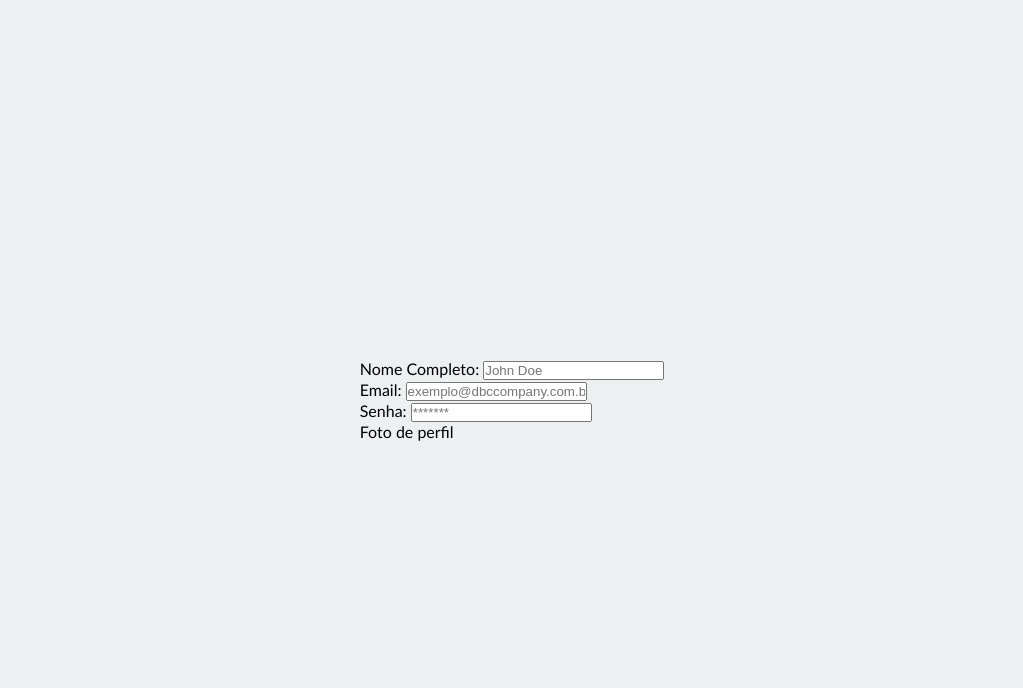
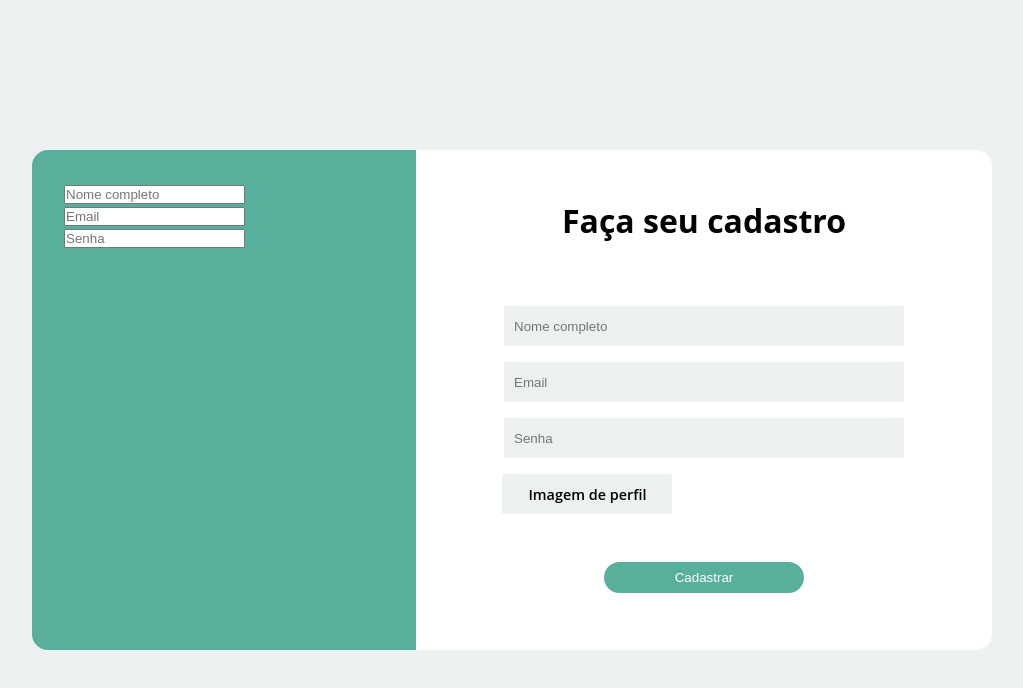
Before and after one commit to vtrajanodev/feedbackscontinuosfront, a React (Create React App) app: page /cadastro-usuario in a window 1280 px wide. Shown: the top 688 px of the page, without its empty margins (128-1151 px from the left). Built offline with nearby package versions, Linux system fonts and the light colour scheme.

Commit message:
Criação: Side cadastro - tela cadastro

```diff
--- a/src/global.css
+++ b/src/global.css
@@ -1,6 +1,9 @@
 
 :root {
   font-size: 16px;
+  --light-green: #58af9b;
+  --light-gray: #7f8c8d;
+  --white: #fff;
 }
 
 * {
@@ -13,10 +16,14 @@ li {
   list-style-type: none;
 }
 
+input[type='file'] {
+  display: none;
+}
+
 a {
   text-decoration: none;
 }
 
 body {
-  font-family: 'Trebuchet MS', 'Lucida Sans Unicode', 'Lucida Grande', 'Lucida Sans', Arial, sans-serif;
+  font-family: 'Open Sans', 'Helvetica Neue', sans-serif;
 }
--- a/src/pages/RegisterUser/RegisterUser.jsx
+++ b/src/pages/RegisterUser/RegisterUser.jsx
@@ -1,5 +1,7 @@
 import { Field, Form, Formik } from 'formik';
 import styles from './registerUser.module.css';
+
+
 
 export const RegisterUser = () => {
   return (
@@ -17,25 +19,46 @@ export const RegisterUser = () => {
       >
         {props => (
           <Form>
+            <div className={styles.content}>
+              <div className={styles.signIn}>
                 <div>
-              <div>
-                <label htmlFor="name">Nome Completo: </label>
-                <Field id="name" name="name" placeholder="John Doe" />
+                  <Field id="name" name="name" placeholder="Nome completo" />
                 </div>
 
                 <div>
-                <label htmlFor="email">Email: </label>
-                <Field id="email" name="email" placeholder="exemplo@dbccompany.com.br" />
+                  <Field id="email" name="email" placeholder="Email" />
                 </div>
 
                 <div>
-                <label htmlFor="password">Senha: </label>
-                <Field id="password" name="password" placeholder="*******" />
+                  <Field id="password" name="password" placeholder="Senha" />
                 </div>
 
                 <div>
-                <label htmlFor="picture">Foto de perfil </label>
-                {/* <Field as="file" id="picture" name="picture" placeholder="email@exemplo.com" /> */}
+                  <Field type="file" id="picture" name="picture" placeholder="email@exemplo.com" />
+                </div>
+              </div>
+
+              <div className={styles.registerForm}>
+                <h1>Faça seu cadastro</h1>
+                <div>
+                  <Field id="name" name="name" placeholder="Nome completo" />
+                </div>
+
+                <div>
+                  <Field id="email" name="email" placeholder="Email" />
+                </div>
+
+                <div>
+                  <Field id="password" name="password" placeholder="Senha" />
+                </div>
+
+                <div className={styles.fileLabel}>
+                  <label htmlFor="picture">Imagem de perfil</label>
+                  <Field type="file" id="picture" name="picture" placeholder="email@exemplo.com" />
+                </div>
+                <div className={styles.buttonSubmit}>
+                  <button>Cadastrar</button>
+                </div>
               </div>
             </div>
           </Form>
--- a/src/pages/RegisterUser/registerUser.module.css
+++ b/src/pages/RegisterUser/registerUser.module.css
@@ -5,3 +5,95 @@
   height: 100vh;
   background-color: #ecf0f1;
 }
+
+.content {
+  width: 960px;
+  height: 500px;
+  display: flex;
+  justify-content: space-between;
+  align-items: center;
+  justify-content: center;
+  border-radius: 1rem;
+}
+
+.signIn {
+  width: 40%;
+  background-color: var(--light-green);
+  padding: 2rem;
+  border-radius: 1rem 0 0 1rem;
+  height: 100%;
+  display: flex;
+  flex-direction: column;
+}
+
+.registerForm {
+  width: 60%;
+  background-color: var(--white);
+  padding: 2rem;
+  border-radius: 0 1rem 1rem 0;
+  height: 100%;
+  display: flex;
+  flex-direction: column;
+  align-items: center;
+  justify-content: center;
+}
+
+
+.registerForm h1 {
+  text-align: center;
+  margin-bottom: 1rem;
+}
+
+.registerForm div {
+  margin: .5rem auto;
+}
+
+.registerForm input {
+  width: 400px;
+  height: 40px;
+  border: none;
+  background-color:  #ecf0f1;
+  padding-left: 10px;
+  margin: 0 auto;
+}
+
+.registerForm div:nth-child(5) {
+  margin-left: 3.4rem;
+}
+
+.registerForm div:nth-child(2) {
+  margin-top: 3rem;
+}
+
+.fileLabel label{
+  padding: .5rem;
+  width: 170px;
+  height: 40px;
+  display: flex;
+  border-radius: .20rem;
+  background-color:  #ecf0f1;
+  color: rgb(0, 0, 0);
+  text-align: center;
+  display: flex;
+  align-items: center;
+  font-size: .9rem;
+  font-weight: 600;
+  justify-content: center;
+  cursor: pointer;
+}
+
+.buttonSubmit {
+  display: flex;
+}
+
+.buttonSubmit button {
+  padding: .5rem;
+  border-radius: 1rem;
+  width: 200px;
+  background-color: var(--light-green);
+  color: var(--white);
+  border: none;
+  margin-top: 2rem;
+  text-align: center;
+  cursor: pointer;
+}
```
Lines whose indentation alone changed are shown as unchanged.
